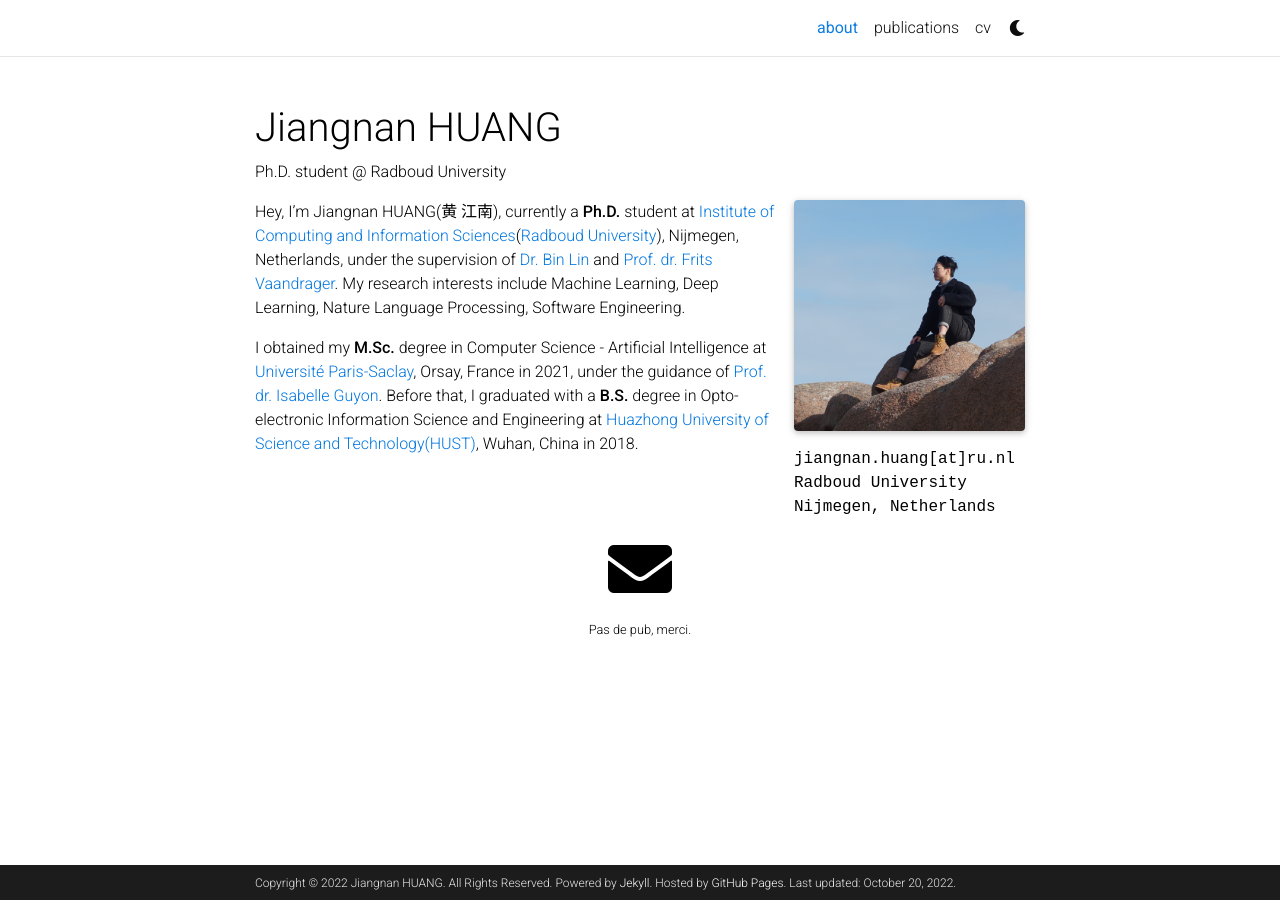
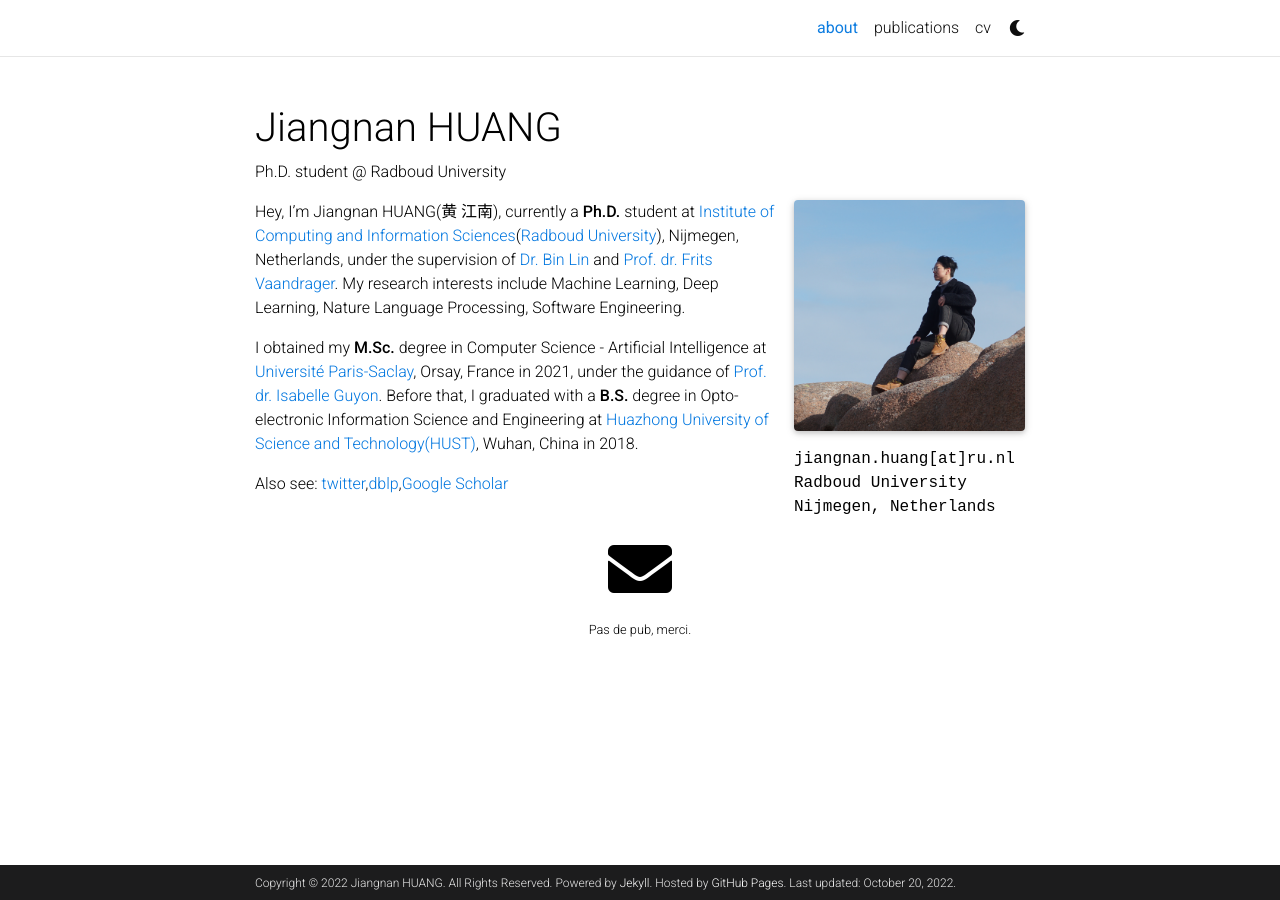
Before and after one commit to jiangnanpro/jiangnanpro.github.io, a Jekyll site: the page built from _pages/about.md, in a window 1280 px wide. Built offline with Jekyll 4.4.1, drawn with Linux system fonts in a browser that asks for light colours; comment, search, counter and statistics services are not loaded; a style sheet for code colours, icons or effects is not loaded.

Commit message:
add scholar web

```diff
--- a/_pages/about.md
+++ b/_pages/about.md
@@ -21,3 +21,5 @@ social: true  # includes social icons at the bottom of the page
 Hey, I'm Jiangnan HUANG(黄 江南), currently a **Ph.D.** student at [Institute of Computing and Information Sciences](https://www.ru.nl/icis/)([Radboud University](https://www.ru.nl/)), Nijmegen, Netherlands, under the supervision of [Dr. Bin Lin](https://binlin.info/index.html) and [Prof. dr. Frits Vaandrager](http://www.cs.ru.nl/F.Vaandrager/). My research interests include Machine Learning, Deep Learning, Nature Language Processing, Software Engineering.
 
 I obtained my **M.Sc.** degree in Computer Science - Artificial Intelligence at [Université Paris-Saclay](https://www.universite-paris-saclay.fr/), Orsay, France in 2021, under the guidance of [Prof. dr. Isabelle Guyon](https://guyon.chalearn.org/). Before that, I graduated with a **B.S.** degree in Opto-electronic Information Science and Engineering at [Huazhong University of Science and Technology(HUST)](http://english.hust.edu.cn/), Wuhan, China in 2018.
+
+Also see: [twitter](https://twitter.com/jiangnan_h),[dblp](https://dblp.org/pid/198/9841.html),[Google Scholar](https://scholar.google.com/citations?user=GUY1R9QAAAAJ&hl=en)
```
